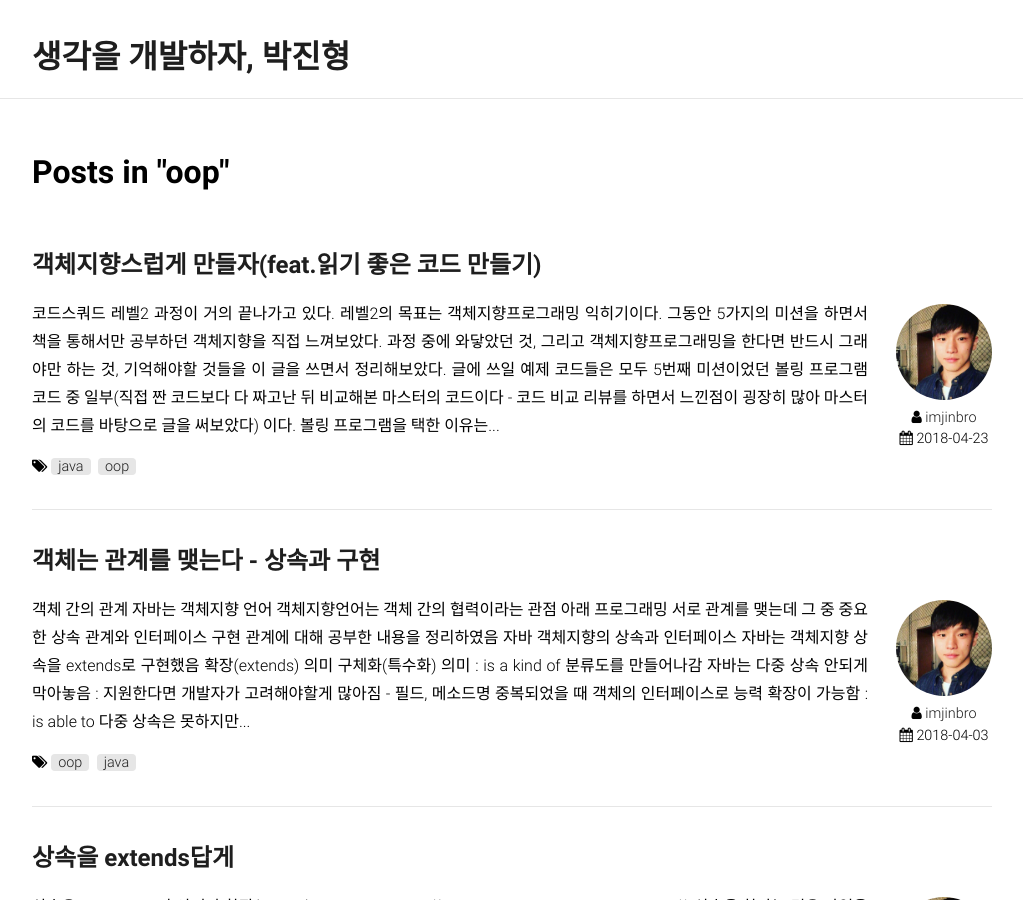
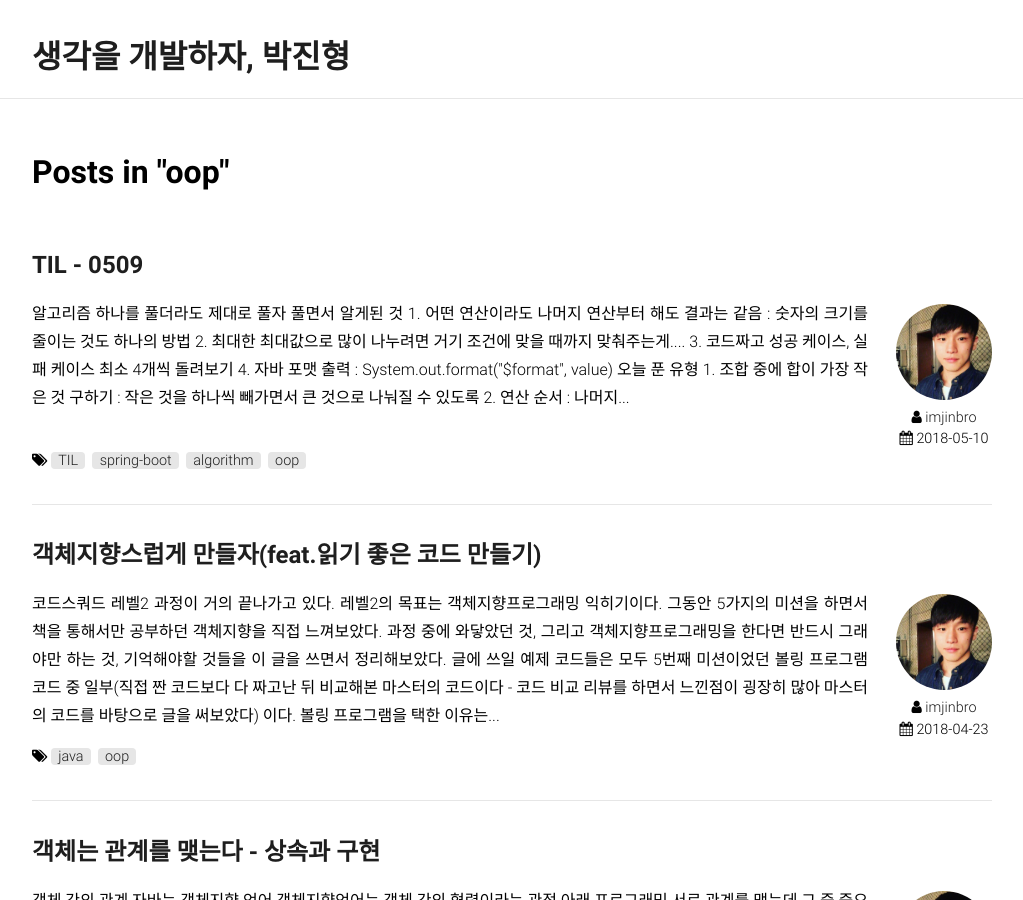
Before and after one commit to imjinbro/imjinbro.github.io, a Jekyll site: the page built from _tags/oop.md, in a window 1280 px wide and 900 px high. Shown: the whole window, without its empty margins (128-1151 px from the left). Built offline with Jekyll 4.4.1, drawn with Linux system fonts in a browser that asks for light colours; nearby versions of some CDN libraries; some web fonts are replaced.

Commit message:
Update 2018-05-09-TIL.md

```diff
--- a/_posts/2018-05-09-TIL.md
+++ b/_posts/2018-05-09-TIL.md
@@ -2,7 +2,7 @@
 title: 'TIL - 0509'
 author: imjinbro
 date: 2018-05-10 00:27
-tags: [TIL]
+tags: [TIL, spring-boot, algorithm, oop]
 comments: true
 sitemap :
   changefreq : daily
@@ -10,7 +10,6 @@ sitemap :
 ---
 
 # 알고리즘
-===========
 ## 하나를 풀더라도 제대로 풀자
 * 풀면서 알게된 것
 
@@ -29,7 +28,6 @@ sitemap :
 ~~~
 
 # 스프링부트 - 삽질 끝에 봄이 오나니...!
-===========
 
 ## 스프링부트 기본적인 내용 공부
 * 스프링부트 사용방법만 알기만 하는게 아니라 이해해야하므로 공부하게됨
```
